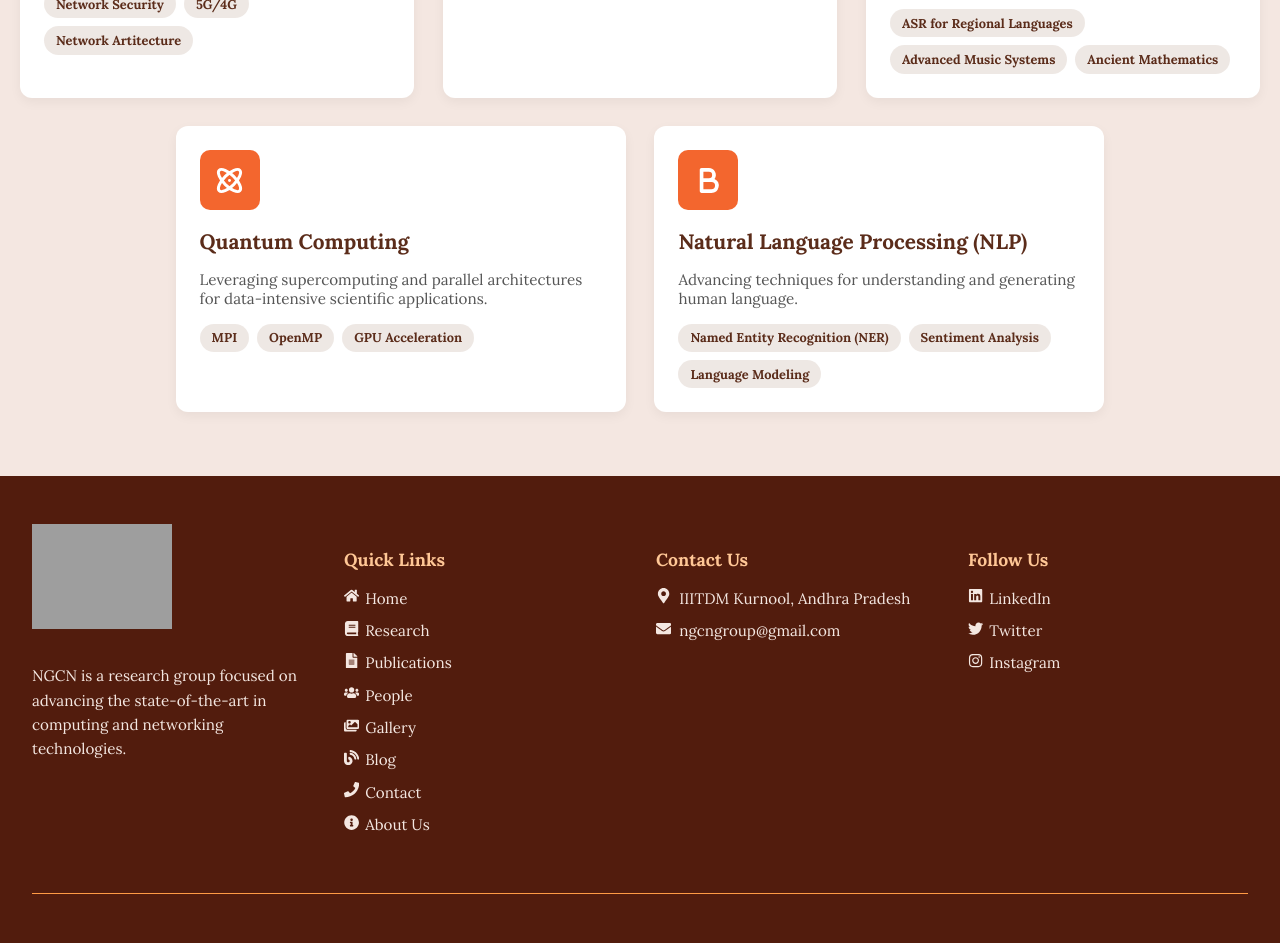
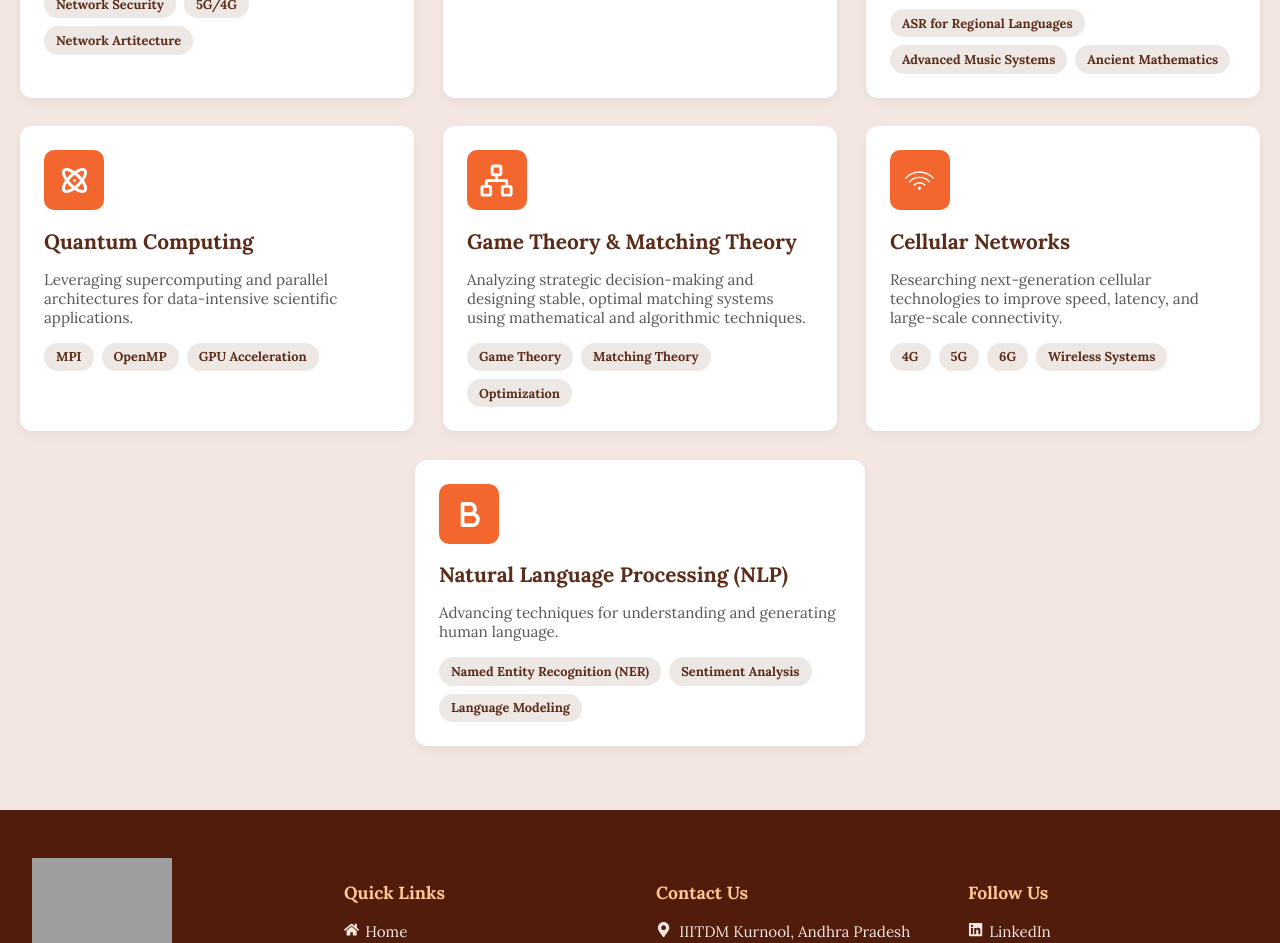
Before and after one commit to vardhango11/NGCN-25, a React (Vite) app in the folder frontend/: page /research in a window 1280 px wide. Shown: the part 900-1843 px from the top of the page. Built offline with nearby package versions, Linux system fonts and the light colour scheme; grey boxes are pictures that could not be loaded.

Commit message:
feat: add form link to website and include new research topic in research section

```diff
--- a/frontend/src/Pages/Home/Home.jsx
+++ b/frontend/src/Pages/Home/Home.jsx
@@ -53,9 +53,9 @@ function Home() {
 
                     <div className={styles.internshipCard}>
                         <div className={styles.cardContent}>
-                            <h3>Paid Internship Programs</h3>
+                            <h3>Funded Internship Programs</h3>
                             <p>
-                                We offer <strong>paid internships</strong> on selected projects, allowing students and
+                                We offer <strong>funded internships</strong> on selected projects, allowing students and
                                 professionals to contribute directly to our initiatives while gaining hands-on
                                 experience.
                             </p>
--- a/frontend/src/Pages/Internships/Internships.jsx
+++ b/frontend/src/Pages/Internships/Internships.jsx
@@ -21,9 +21,9 @@ function Internships() {
                     <div className={styles.content}>
                         <h2>Self-Funded Internships</h2>
                         <p>
-                            The <strong>Next Gen Computing and Networking (NGCN)</strong> research group at IIITDM Kurnool
+                            The <strong>Next Gen Computing and Networking (NGCN)</strong> research group currently at IIITDM Kurnool
                             invites applications for a <strong>Research Internship</strong> open throughout the year.
-                            Interns can work in AI, Networking, and Computing under the guidance of
+                            Interns can work in AI, ML, Indian Knowledge Systems, Networking, and Computing for more reseach domains exotic list can be found in reseach page link <a href="./Research">here</a>under the guidance of
                             <strong> Dr. K. E. Srinivasa Desikan</strong>.
                         </p>
                         <p>
@@ -31,11 +31,14 @@ function Internships() {
                             Internship certificates will be awarded upon completion.
                         </p>
                         <p>
-                            Eligibility: 3rd & 4th year B.Tech students with CGPA ≥ 8.5 (relaxed for exceptional candidates).
+                            Eligibility: 2nd, 3rd & 4th year B.Tech students with CGPA ≥ 8.5 (relaxed for CFTI students and exceptional candidates).
                         </p>
                         <div className={styles.cardButton}>
                             <a href="./Images/internship_1.png" target="_blank" rel="noopener noreferrer">
                                 <button><p>View Internship Details</p></button>
+                            </a>
+                            <a href="https://docs.google.com/forms/d/e/1FAIpQLScPkuNbGF2fwrLB6utg51IWPFHTBrZGouhvOiiIvKzP77RgDg/viewform" target="_blank" rel="noopener noreferrer">
+                                <button><p>Interested Students: Fill this Form</p></button>
                             </a>
                         </div>
                     </div>
@@ -44,9 +47,9 @@ function Internships() {
                 {/* --- Paid Internship Section --- */}
                 <section className={styles.sectionAlt}>
                     <div className={styles.content}>
-                        <h2>Paid Internship Programs</h2>
+                        <h2>Funded Internship Programs</h2>
                         <p>
-                            These paid research internships offer stipends up to <strong>₹10,000 per month</strong> and
+                            These funded research internships offer stipends up to <strong>₹10,000 per month</strong> and
                             provide opportunities to contribute to advanced interdisciplinary projects.
                         </p>
                         <p>
@@ -60,7 +63,7 @@ function Internships() {
                         </p>
                         <p>
                             Both programs are guided by <strong>Dr. K. E. Srinivasa Desikan</strong> and open to scholars
-                            and engineers with CGPA ≥ 8.5.
+                            and engineers with CGPA ≥ 8.5 (relaxed for CFTI students and exceptional candidates and Sanskrit scholars).
                         </p>
                         <div className={styles.cardButton}>
                             <a href="./Images/internship_3.png" target="_blank" rel="noopener noreferrer">
@@ -68,6 +71,9 @@ function Internships() {
                             </a>
                             <a href="./Images/internship_2.png" target="_blank" rel="noopener noreferrer">
                                 <button><p>View Nyāya-Śāstra Internship</p></button>
+                            </a>
+                            <a href="https://docs.google.com/forms/d/e/1FAIpQLScPkuNbGF2fwrLB6utg51IWPFHTBrZGouhvOiiIvKzP77RgDg/viewform" target="_blank" rel="noopener noreferrer">
+                                <button><p>Interested Students: Fill this Form</p></button>
                             </a>
                         </div>
                     </div>
--- a/frontend/src/Pages/Research/Research.jsx
+++ b/frontend/src/Pages/Research/Research.jsx
@@ -199,6 +199,58 @@ const researchData = [
             </div>,
     },
     {
+        title: "Game Theory & Matching Theory",
+        desc: "Analyzing strategic decision-making and designing stable, optimal matching systems using mathematical and algorithmic techniques.",
+        tags: ["Game Theory", "Matching Theory", "Optimization"],
+        icon:
+            <div className='icon-box'
+                style={{
+                    backgroundColor: "#f3662eff",
+                    height: "60px",
+                    width: "60px",
+                    borderRadius: "10px",
+                    display: "flex",
+                    justifyContent: "center",
+                    alignItems: "center"
+                }}
+            >
+                <LuNetwork
+                    className='card-icon'
+                    style={{
+                        fontSize: "35px",
+                        color: "white"
+                    }}
+                />
+            </div>,
+    },
+    {
+        title: "Cellular Networks",
+        desc: "Researching next-generation cellular technologies to improve speed, latency, and large-scale connectivity.",
+        tags: ["4G", "5G", "6G", "Wireless Systems"],
+        icon:
+            <div className='icon-box'
+                style={{
+                    backgroundColor: "#f3662eff",
+                    height: "60px",
+                    width: "60px",
+                    borderRadius: "10px",
+                    display: "flex",
+                    justifyContent: "center",
+                    alignItems: "center"
+                }}
+            >
+                <CiWifiOn
+                    className='card-icon'
+                    style={{
+                        fontSize: "35px",
+                        color: "white"
+                    }}
+                />
+            </div>,
+    },
+
+
+    {
         title: "Natural Language Processing (NLP)",
         desc: "Advancing techniques for understanding and generating human language.",
         tags: ["Named Entity Recognition (NER)", "Sentiment Analysis", "Language Modeling"],
```
Lines whose indentation alone changed are shown as unchanged.
